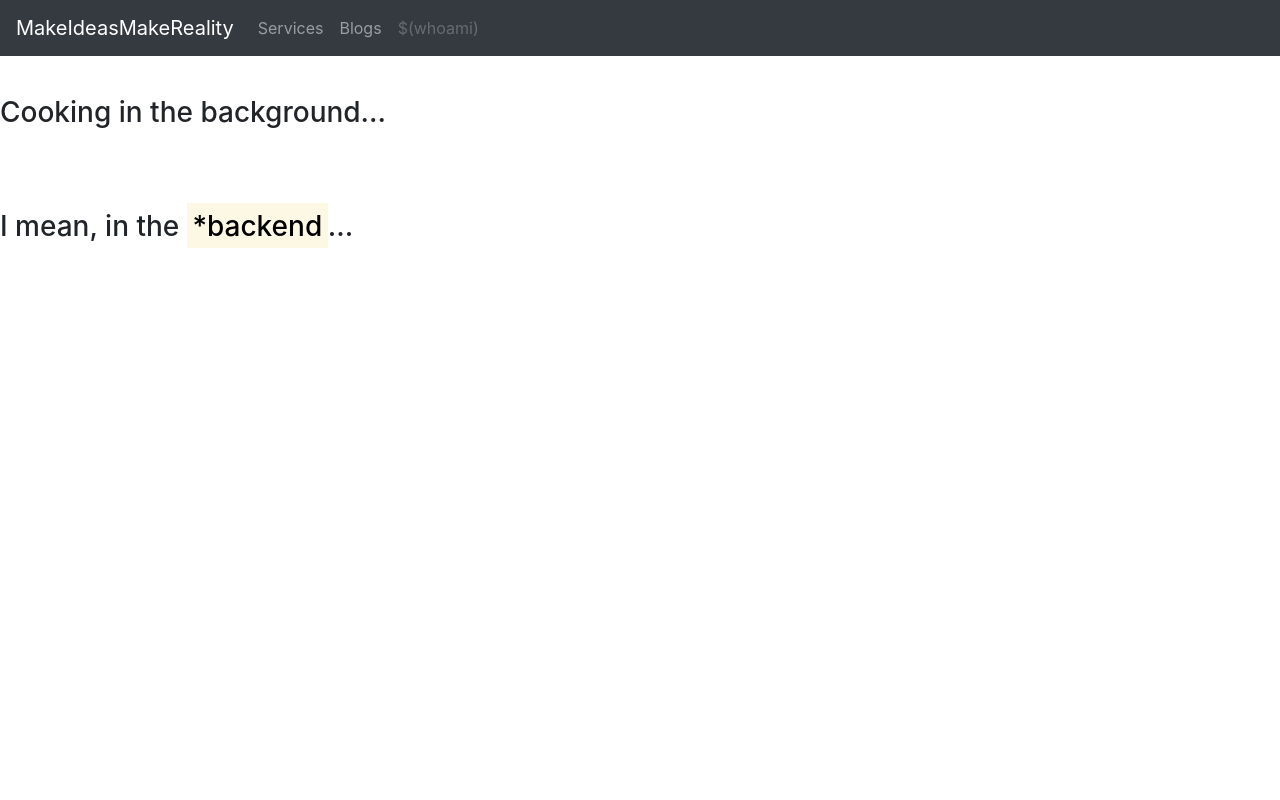
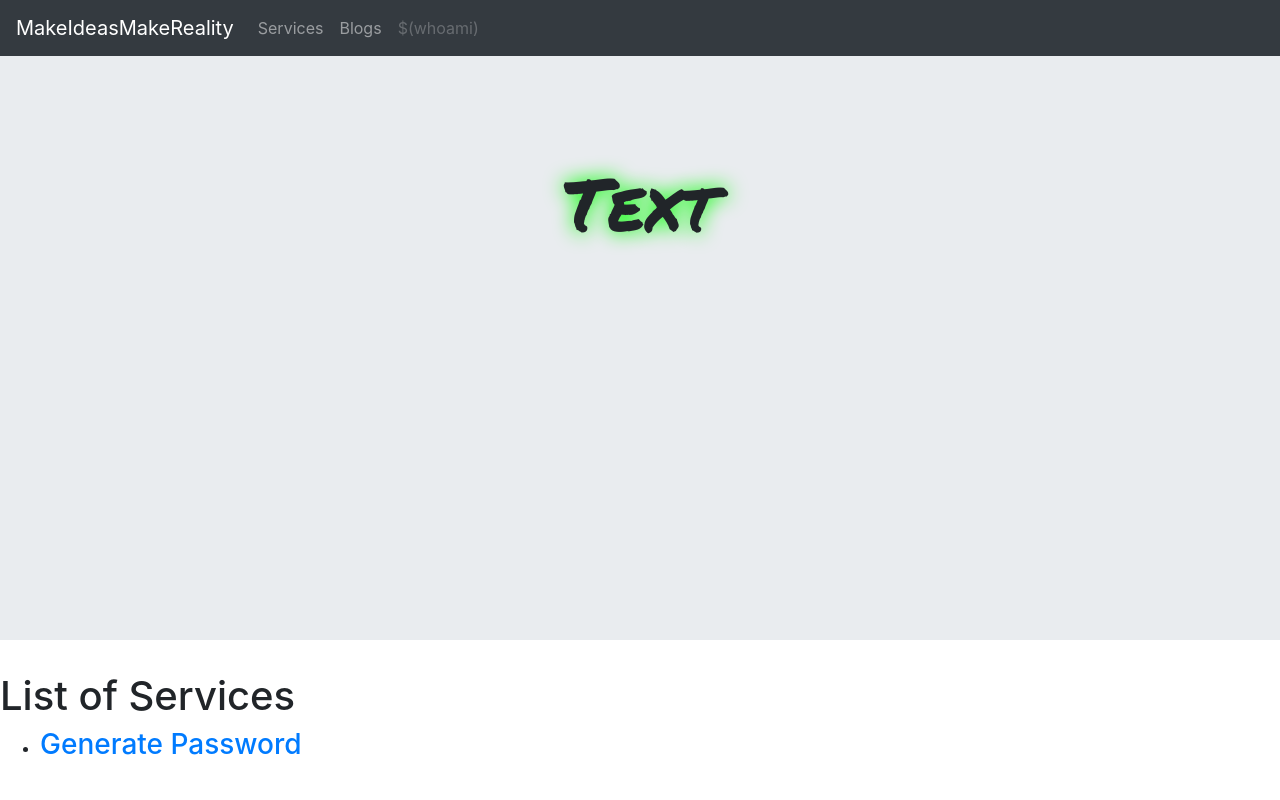
Before and after one commit to nponcian/MakeIdeasMakeReality, a Django app: page /service/text/ in a window 1280 px wide. Run offline with Django 3.2, Linux system fonts and the light colour scheme; some libraries are stand-ins or nearby versions.

Commit message:
Prepared interconnections between services

```diff
--- a/makeIdeasMakeReality/settings.py
+++ b/makeIdeasMakeReality/settings.py
@@ -154,4 +154,6 @@ STATICFILES_DIRS = [
     # os.path.join(BASE_DIR, "static"),
     os.path.join(BASE_DIR, 'templates'),
     os.path.join(BASE_DIR, "home", "templates"),
+    os.path.join(BASE_DIR, "service", "templates"),
+    os.path.join(BASE_DIR, "text", "templates"),
 ]
--- a/makeIdeasMakeReality/urls.py
+++ b/makeIdeasMakeReality/urls.py
@@ -17,6 +17,7 @@ from django.conf.urls import handler404
 from django.contrib import admin
 from django.urls import include, path
 
+# This only works if DEBUG = False
 handler404 = 'home.views.notFound'
 
 urlpatterns = [
--- a/service/views.py
+++ b/service/views.py
@@ -3,6 +3,6 @@ from django.shortcuts import render
 # Create your views here.
 
 def service(request):
-    template = "base.html"
+    template = "service/service.html"
     context = {}
     return render(request, template, context)
--- a/templates/base.html
+++ b/templates/base.html
@@ -2,8 +2,6 @@
 <html lang="en">
 
 <head>
-    {% load static %}
-
     <!-- Required meta tags -->
     <meta charset="utf-8">
     <meta name="viewport" content="width=device-width, initial-scale=1, shrink-to-fit=no">
@@ -42,6 +40,9 @@
         <h3>I mean, in the <mark>*backend</mark>...</h3>
     {% endblock %}
 
+    {% block body_end%}
+    {% endblock %}
+
     <!-- Optional JavaScript -->
     <!-- jQuery first, then Popper.js, then Bootstrap JS -->
     <script src="https://code.jquery.com/jquery-3.4.1.slim.min.js" integrity="sha384-J6qa4849blE2+poT4WnyKhv5vZF5SrPo0iEjwBvKU7imGFAV0wwj1yYfoRSJoZ+n" crossorigin="anonymous"></script>
--- /dev/null
+++ b/text/templates/text/css/text.css
@@ -0,0 +1,10 @@
+#homeJumbotron
+{
+    background-image: url('');
+    background-size: cover;
+    background-position: center; /* bottom center; */
+    background-attachment: fixed;
+    min-height: 80vh;
+    font-family: 'Permanent Marker', cursive;
+    text-shadow: 0 0 20px rgba(0,255,0,1);
+}
--- /dev/null
+++ b/text/templates/text/text.html
@@ -0,0 +1,35 @@
+{% extends "base.html" %}
+
+{% block head %}
+
+{% load static %}
+
+<!-- Google Fonts -->
+<link href="https://fonts.googleapis.com/css2?family=Permanent+Marker&display=swap" rel="stylesheet">
+
+<link rel="stylesheet" type="text/css" href="{% static 'text/css/text.css' %}">
+
+<title>Services: Text | MakeIdeasMakeReality</title>
+
+{% endblock %}
+
+{% block body %}
+
+<section>
+    <div class="jumbotron jumbotron-fluid" id="homeJumbotron">
+        <div class="container pt-5 text-center">
+            <div class="display-3 pt-xs-3 pt-sm-5">
+                Text
+            </h1>
+        </div>
+    </div>
+</section>
+
+<h1>List of Services</h1>
+<ul>
+    <li>
+        <h3><a href="/service/text/generatepassword/">Generate Password</a></h3>
+    </li>
+</ul>
+
+{% endblock %}
--- a/text/views.py
+++ b/text/views.py
@@ -3,11 +3,11 @@ from django.shortcuts import render
 # Create your views here.
 
 def text(request):
-    template = "base.html"
+    template = "text/text.html"
     context = {}
     return render(request, template, context)
 
 def generatePassword(request):
-    template = "base.html"
+    template = "text/generatePassword.html"
     context = {}
     return render(request, template, context)
```
Also changed, not shown: service/templates/service/css/service.css (added, +10 -0 lines), service/templates/service/service.html (added, +35 -0 lines), text/templates/text/generatePassword.html (added, +28 -0 lines), service/templates/service/assets/img/indiaAgraTajMahal.jpeg (added).
